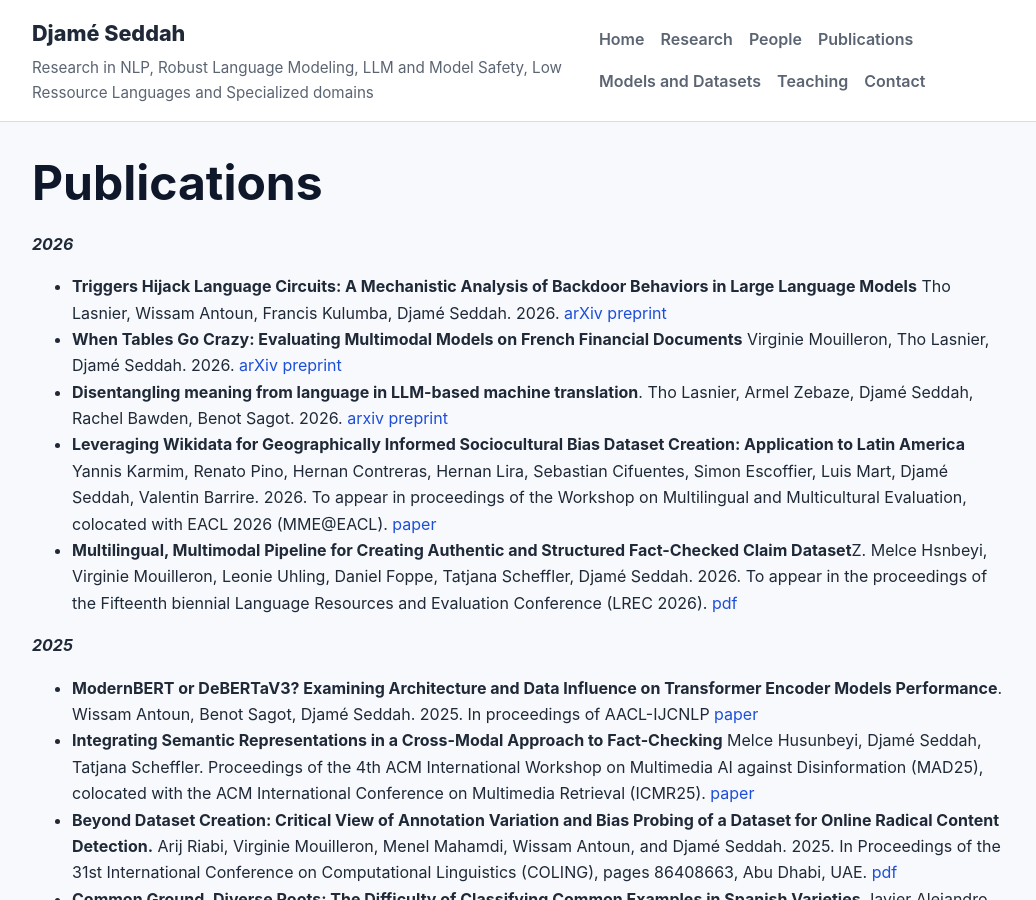
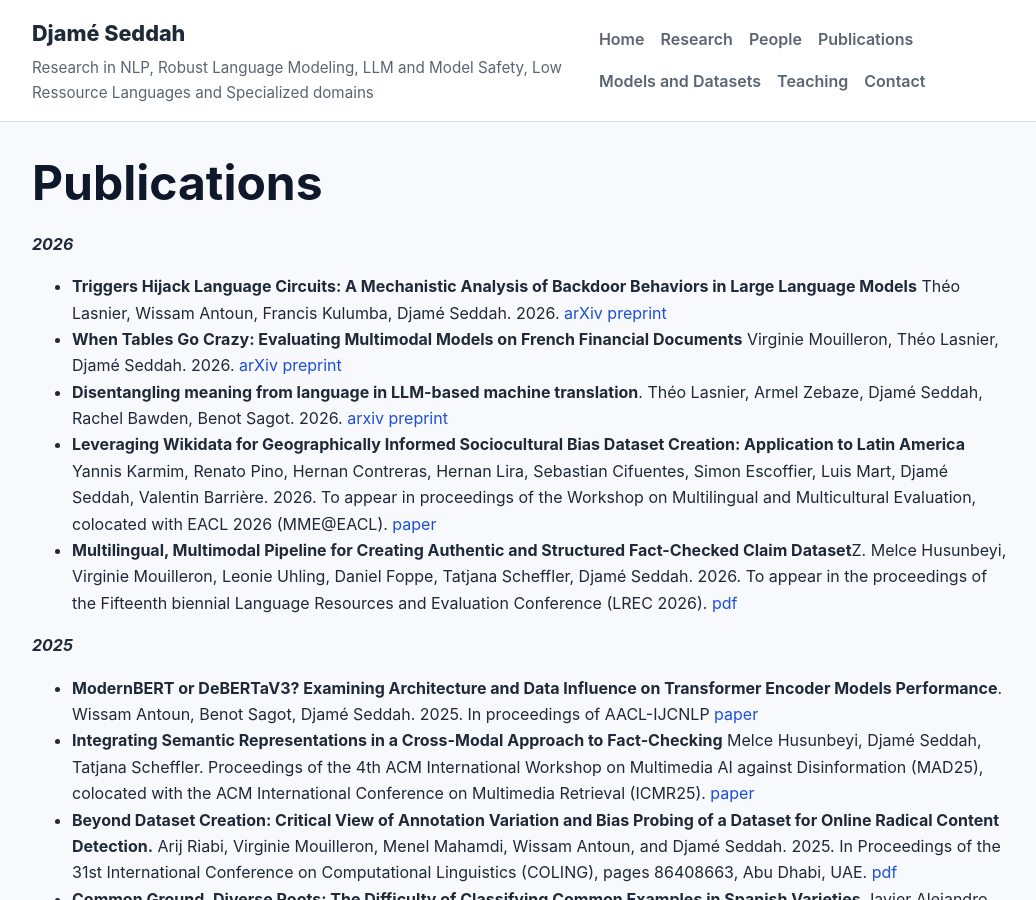
Before and after one commit to dseddah/dseddah.github.io, a Jekyll site: the page built from publications.md, in a window 1280 px wide and 900 px high. Shown: the whole window, without its empty margins (118-1154 px from the left). Built offline with Jekyll 4.4.1, drawn with Linux system fonts in a browser that asks for light colours.

Commit message:
update, fix typo

```diff
--- a/publications.md
+++ b/publications.md
@@ -6,11 +6,11 @@ permalink: /publications
 
 ***2026***
 
-* **Triggers Hijack Language Circuits: A Mechanistic Analysis of Backdoor Behaviors in Large Language Models** Tho Lasnier, Wissam Antoun, Francis Kulumba, Djamé Seddah. 2026. [arXiv preprint](https://arxiv.org/pdf/2602.10382)
-* **When Tables Go Crazy: Evaluating Multimodal Models on French Financial Documents** Virginie Mouilleron, Tho Lasnier, Djamé Seddah. 2026. [arXiv preprint](https://arxiv.org/pdf/2602.10384)
-* **Disentangling meaning from language in LLM-based machine translation**. Tho Lasnier, Armel Zebaze, Djamé Seddah, Rachel Bawden, Benot Sagot. 2026. [arxiv preprint](https://arxiv.org/pdf/2602.04613)
-* **Leveraging Wikidata for Geographically Informed Sociocultural Bias Dataset Creation: Application to Latin America** Yannis Karmim, Renato Pino, Hernan Contreras, Hernan Lira, Sebastian Cifuentes, Simon Escoffier, Luis Mart, Djamé Seddah, Valentin Barrire. 2026. To appear in proceedings of the Workshop on Multilingual and Multicultural Evaluation, colocated with EACL 2026 (MME@EACL). [paper](https://hal.science/hal-05510068v1)
-* **Multilingual, Multimodal Pipeline for Creating Authentic and Structured Fact-Checked Claim Dataset**Z. Melce Hsnbeyi, Virginie Mouilleron, Leonie Uhling, Daniel Foppe, Tatjana Scheffler, Djamé Seddah. 2026. To appear in the proceedings of the Fifteenth biennial Language Resources and Evaluation Conference (LREC 2026). [pdf](https://arxiv.org/pdf/2601.07985)
+* **Triggers Hijack Language Circuits: A Mechanistic Analysis of Backdoor Behaviors in Large Language Models** Théo Lasnier, Wissam Antoun, Francis Kulumba, Djamé Seddah. 2026. [arXiv preprint](https://arxiv.org/pdf/2602.10382)
+* **When Tables Go Crazy: Evaluating Multimodal Models on French Financial Documents** Virginie Mouilleron, Théo Lasnier, Djamé Seddah. 2026. [arXiv preprint](https://arxiv.org/pdf/2602.10384)
+* **Disentangling meaning from language in LLM-based machine translation**. Théo Lasnier, Armel Zebaze, Djamé Seddah, Rachel Bawden, Benot Sagot. 2026. [arxiv preprint](https://arxiv.org/pdf/2602.04613)
+* **Leveraging Wikidata for Geographically Informed Sociocultural Bias Dataset Creation: Application to Latin America** Yannis Karmim, Renato Pino, Hernan Contreras, Hernan Lira, Sebastian Cifuentes, Simon Escoffier, Luis Mart, Djamé Seddah, Valentin Barrière. 2026. To appear in proceedings of the Workshop on Multilingual and Multicultural Evaluation, colocated with EACL 2026 (MME@EACL). [paper](https://hal.science/hal-05510068v1)
+* **Multilingual, Multimodal Pipeline for Creating Authentic and Structured Fact-Checked Claim Dataset**Z. Melce Husunbeyi, Virginie Mouilleron, Leonie Uhling, Daniel Foppe, Tatjana Scheffler, Djamé Seddah. 2026. To appear in the proceedings of the Fifteenth biennial Language Resources and Evaluation Conference (LREC 2026). [pdf](https://arxiv.org/pdf/2601.07985)
 
 ***2025***
 
```
Also changed, not shown: teaching.md (+1 -1 lines).
